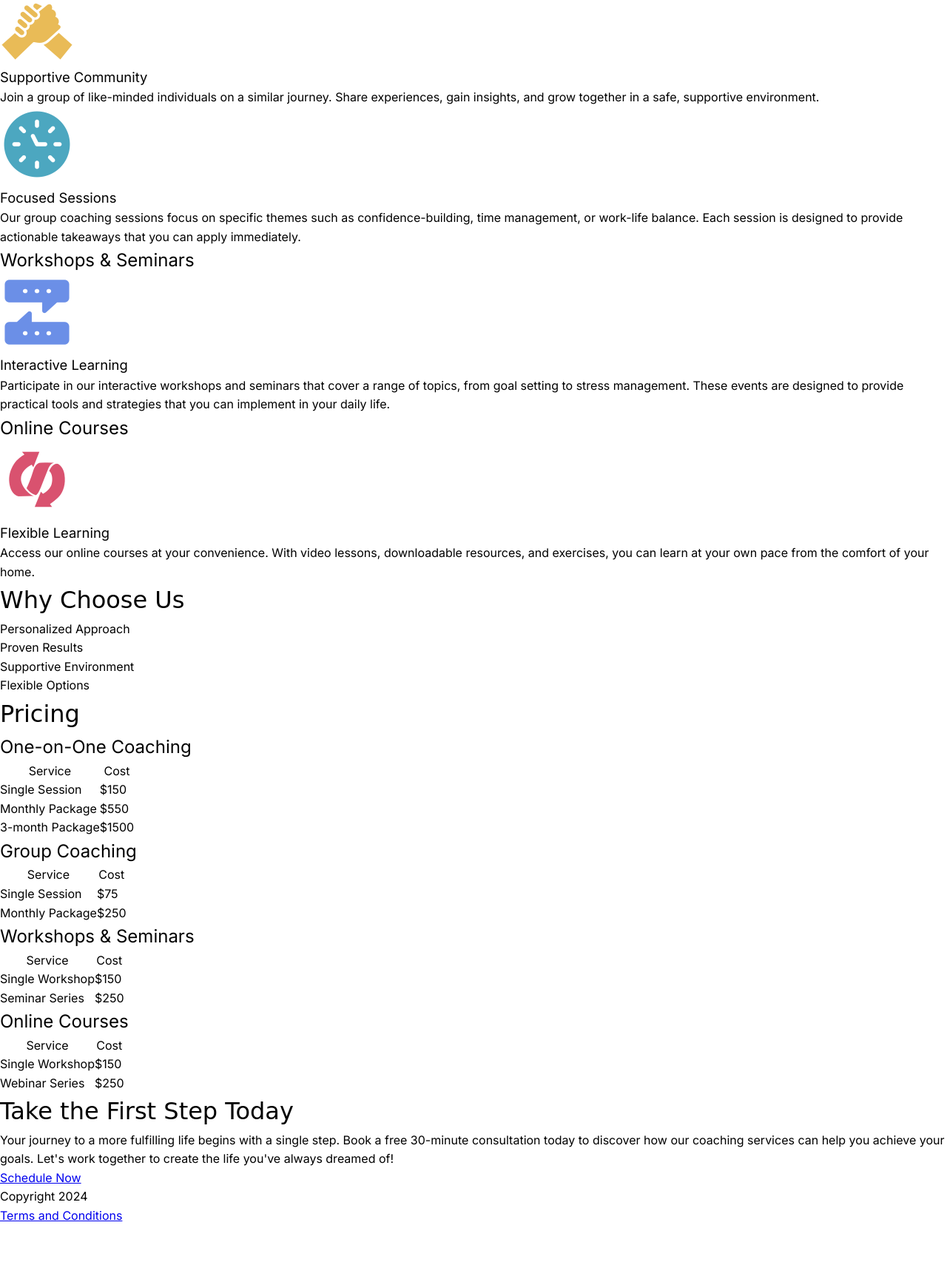
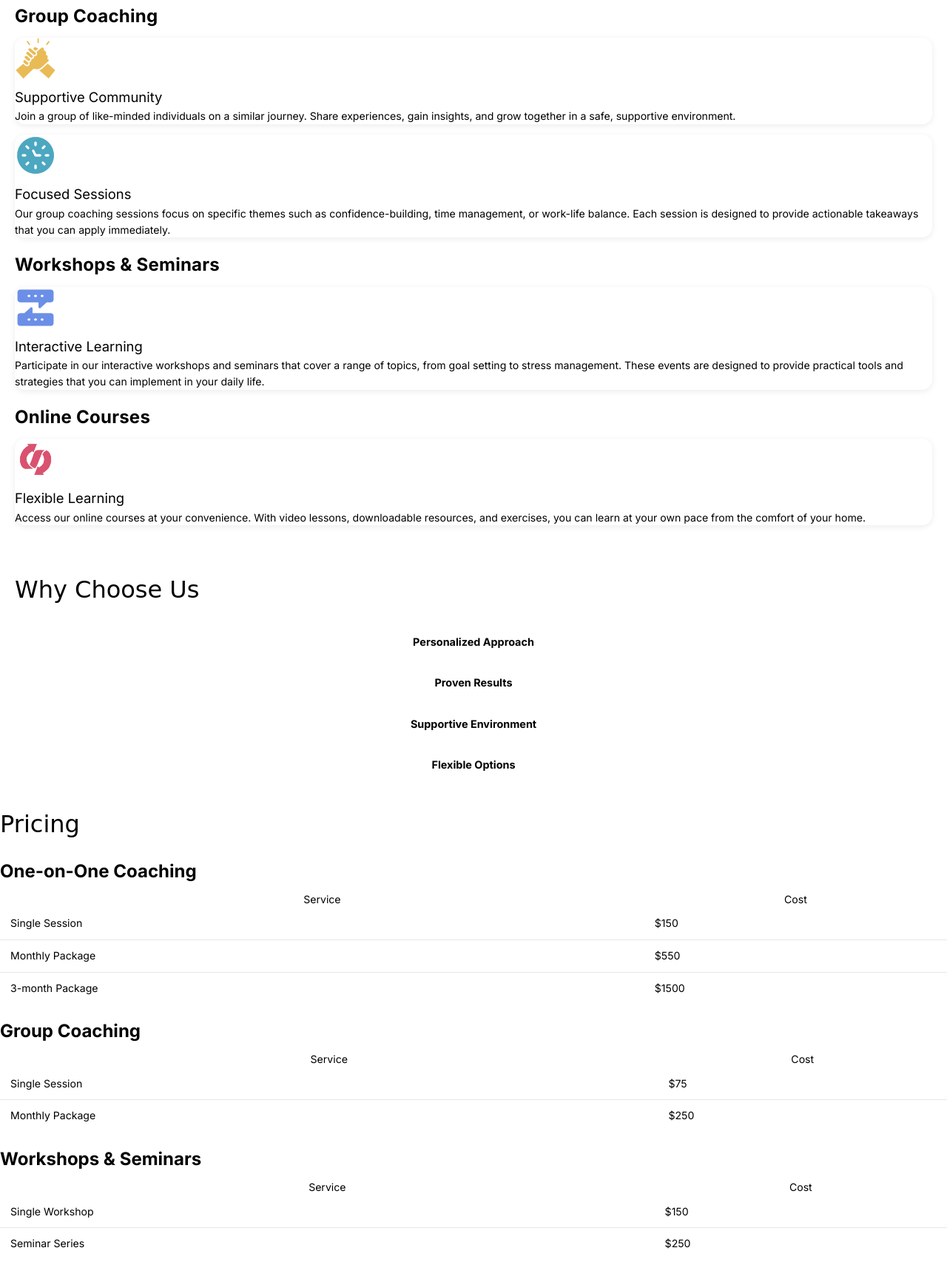
Before and after one commit to bbrendon-eng/path-to-success, a plain HTML site: page index.html in a window 1280 px wide. Shown: the part 943-2649 px from the top of the page at 74% size. Before the commit the page ends 2600 px from the top, so only its background shows below. Drawn offline with Linux system fonts and the light colour scheme; a web font is replaced by a local one.

Commit message:
finished up style

```diff
--- a/style.css
+++ b/style.css
@@ -110,3 +110,279 @@ header{
 	max-width: var(--maxw);
 	margin: 0 auto;
 }
+
+header h1 {
+	line-height: 1.1;
+	color: var(--White);
+	margin-bottom: 6px;
+}
+
+header > p{
+	font-style: italic;
+	font-size: 0.95rem;
+	color: var(--White);
+	opacity: 0.92;
+	margin-bottom: 18px;
+
+}
+
+header h2{
+	background-color: var(--Yellow);
+	color: var(--Purple);
+	font-family: 'Inter', sans-serif;
+	font-weight: 700;
+	font-size: 1.5em;
+	letter-spacing: 0.12em;
+	text-transform: uppercase;
+	padding: 10px 0;
+	margin: 0;
+}
+
+header nav {
+	background-color: var(--Yellow);
+}
+
+header nav ul {
+	padding: 0 0 4px;
+	margin: 0;
+	display: flex;
+	flex-direction: column;
+	gap: 6px;
+	align-items: center;
+}
+
+header nav ul li{
+	width:100%;
+
+}
+
+header nav ul li a {
+	display: block;
+	width: 100%;
+	box-sizing: border-box;
+	text-align: center;
+	font-weight: 700;
+	font-size: 0.85rem;
+	letter-spacing: 0.08em;
+	text-transform: uppercase;
+	color: var(--Purple);
+	background-color: var(--Yellow);
+	padding: 10px 16px;
+	text-decoration: none;
+	border-top: 1px solid rgba(72, 79, 183, 0.15);
+
+}
+
+header nav ul li a:hover, header nav ul li a:focus{
+	background-color: var(--White);
+	text-decoration: none;
+}
+
+/* main*/
+
+main{
+	max-width: var(--maxw);
+	margin: 0 auto;
+	padding: 0;
+}
+
+/* our services*/
+#our-services {
+	background-color: var(--Lavender);
+	padding: 28px 20px 20px;
+	margin: 0;
+
+}
+
+#our-services >h2{
+	color: var(--White);
+	margin-bottom: 4px;
+
+}
+
+#our-services > article > h3{
+	font-weight: 700;
+	color: var(--Yellow);
+	text-transform: capitalize;
+	margin: 18px 0 10px;
+	letter-spacing: 0.01em;
+}
+
+#our-services article > div {
+	background-color: var(--White);
+	border-radius: 14px;
+	padding: 20px 18 px 18px;
+	margin-bottom: 14px;
+	display: flex;
+	flex-direction: column;
+	align-items: flex-start;
+	box-shadow: 0 2px 8px rgba(0, 0, 0, 0.08);
+}
+
+#our-services article > div img {
+	width: 56px;
+	height: 56px;
+	object-fit: contain;
+	margin-bottom: 10px;
+
+}
+
+#our-services article > div p{
+	font-size: 0.88rem;
+	line-height: 1.55;
+	color: var(--Dark-gray);
+
+}
+
+/* why choose us*/
+#why-choose-us{
+	background-color: var(--Pink);
+	padding: 28px 20px;
+	margin:0;
+
+}
+
+#why-choose-us h2{
+	color: var(--White);
+	margin-bottom: 16px;
+}
+
+#why-choose-us ul{
+	display:gride;
+	grid-template-columns: 1fr 1fr;
+	gap: 10px;
+}
+
+#why-choose-us ul li{
+	background-color: var(--Teal);
+	color: var(--White);
+	font-weight: 700;
+	font-size: 0.9rem;
+	text-align: center;
+	padding: 18px 12px;
+	border-radius: 8px;
+	line-height: 1.35;
+}
+
+/*pricing*/
+#pricing{
+	background-color: var(--Lavender);
+	padding: 28px 20 px 24px;
+	margin: 0;
+
+}
+#pricing > h2{
+	color: var(--White);
+	margin-bottom: 4px;
+}
+
+#pricing article h3 {
+	font-weight: 700;
+	color: var(--Yellow);
+	margin: 18px 0 8px;
+
+}
+
+#pricing table {
+	width: 100%;
+	border-collapse: collapse;
+	background-color: var(--White);
+	border-radius: 8px;
+	overflow: hidden;
+	font-size: 0.88rem;
+}
+
+#pricing thread tr{
+	background-color: var(--Yellow);
+
+}
+
+#pricing thread th{
+	font-weight: 700;
+	font-size: 0.82rem;
+	letter-spacing: 0.06em;
+	text-transform: uppercase;
+	color: var(--Purple);
+	padding: 10px 14px;
+	text-align: left;
+}
+
+#pricing tbody tr{
+	border-bottom: 1px solid #e8e8e8
+}
+
+#pricing tbody tr:last-child{
+	border-bottom:none;
+}
+
+#pricing tbody td{
+	font-size: 0.88rem;
+	color: var(--Dark-gray);
+	padding: 10px 14px;
+	text-align: left;
+}
+
+#first-step{
+	background-color: var(--Pink);
+	padding: 32px 20px;
+	margin: 0;
+}
+
+#first-step h2{
+	color: var(--White);
+	margin-bottom: 14px;
+	line-height: 1.2;
+}
+
+#first-step p a {
+	display: block;
+	width: 100%;
+	box-sizing: border-box;
+	text-align: center;
+	background-color: var(--White);
+	color: var(--Purple);
+	font-weight: 700;
+	font-size: 0.9rem;
+	letter-spacing: 0.08em;
+	text-transform: uppercase;
+	padding: 14px 20px;
+	border-radius: 8px;
+	text-decoration:none;
+}
+
+#first-step p a:hover, #first-step p a:focus{
+	background-color: #f0f0f0;
+}
+
+footer {
+	background-color: var(--Purple);
+	max-width: var(--maxw);
+	margin: 0 auto;
+	padding: 16px 20px;
+	display: flex;
+	justify-content: space-between;
+	align-items: center;
+}
+
+footer p {
+	font-size: 0.8rem;
+	color: rgba(255, 255, 255, 0.85);
+}
+
+footer p a {
+	font-size: 0.8rem;
+	color: var(--White);
+	text-decoration: underline;
+}
+
+footer p a:hover{
+	color: var(--Yellow);
+}
+
+@media (min-width:520px){
+	header,main,footer{
+		max-width: var(--maxw);
+		margin-left: auto;
+		margin-right: auto;
+	}
+}
```
